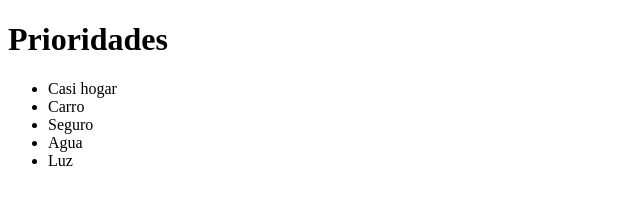
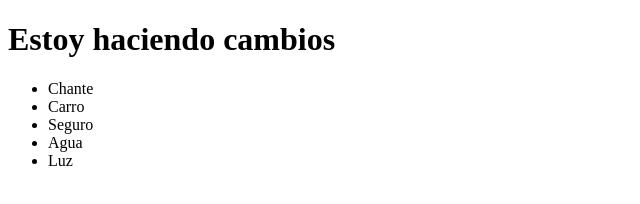
Before and after one commit to spectator64/gitTest, a plain HTML site: page index.html in a window 1280 px wide. Shown: the whole page, without its empty margins (0-640 px from the left). Drawn offline with Linux system fonts and the light colour scheme.

Commit message:
Cambios al titulo

```diff
--- a/index.html
+++ b/index.html
@@ -8,9 +8,9 @@
 <body>
 
 	<div>
-		<h1>Prioridades</h1>
+		<h1>Estoy haciendo cambios</h1>
 		<ul>
-			<li>Casi hogar </li>
+			<li>Chante </li>
 			<li>Carro </li>
 			<li>Seguro </li>
 			<li>Agua </li>
```
